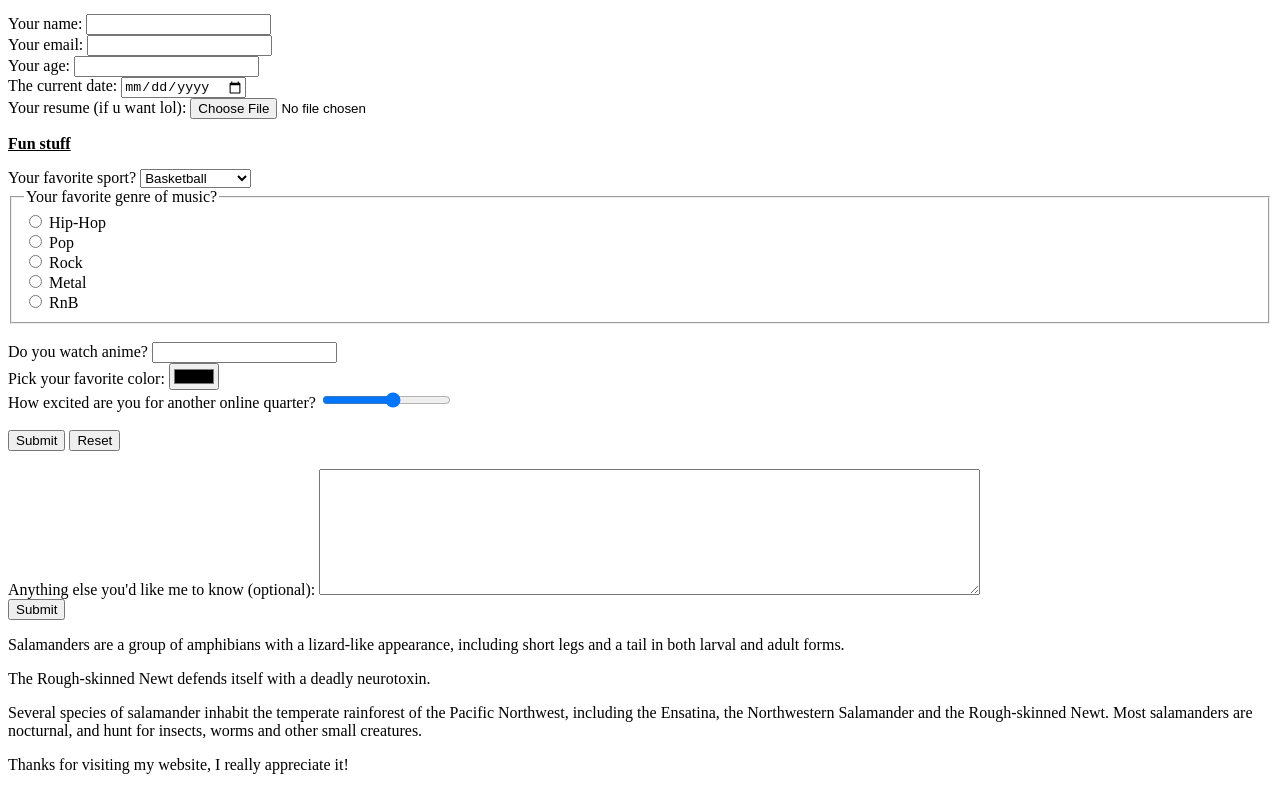
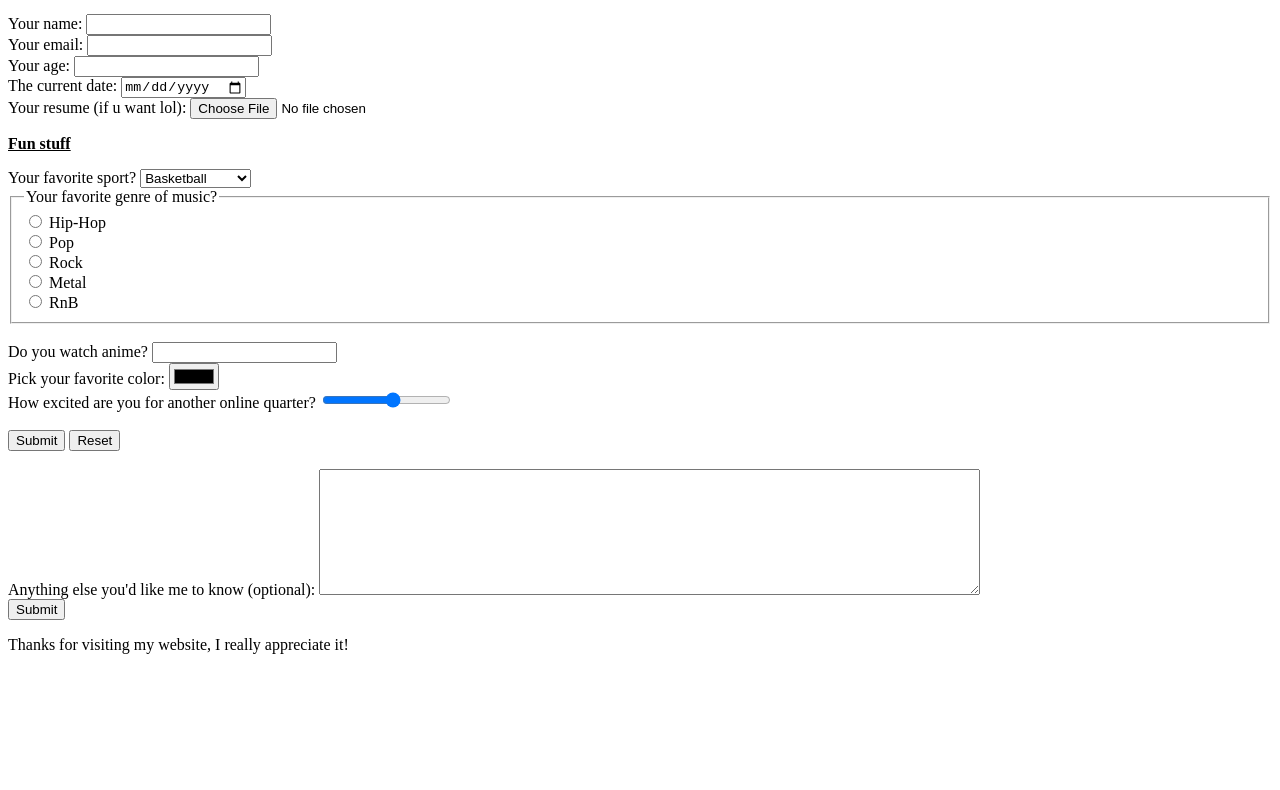
Before and after one commit to Ahmedh786/wi21-cse110-lab3, a plain HTML site: page index.html in a window 1280 px wide. Shown: the part 2967-3757 px from the top of the page. After the commit the page ends 3637 px from the top, so only its background shows below. Drawn offline with Linux system fonts and the light colour scheme.

Commit message:
Update index.html

```diff
--- a/index.html
+++ b/index.html
@@ -181,14 +181,9 @@
     <br>
   </form>
   <button name="button" form="thoughts">Submit</button>
-  <p>Salamanders are a group of amphibians with a lizard-like appearance, including short legs and a tail in both larval and adult forms.</p>
-
-<aside>
-    <p>The Rough-skinned Newt defends itself with a deadly neurotoxin.</p>
-</aside>
-
-<p>Several species of salamander inhabit the temperate rainforest of the Pacific Northwest, including the Ensatina, the Northwestern Salamander and the Rough-skinned Newt. Most salamanders are nocturnal, and hunt for insects, worms and other small creatures.</p>
-
+  <template>
+  </template>
+  <canvas id="canvas" width="10" height="10"></canvas>
   <footer>
     <p>Thanks for visiting my website, I really appreciate it!</p>
   </footer>
```
